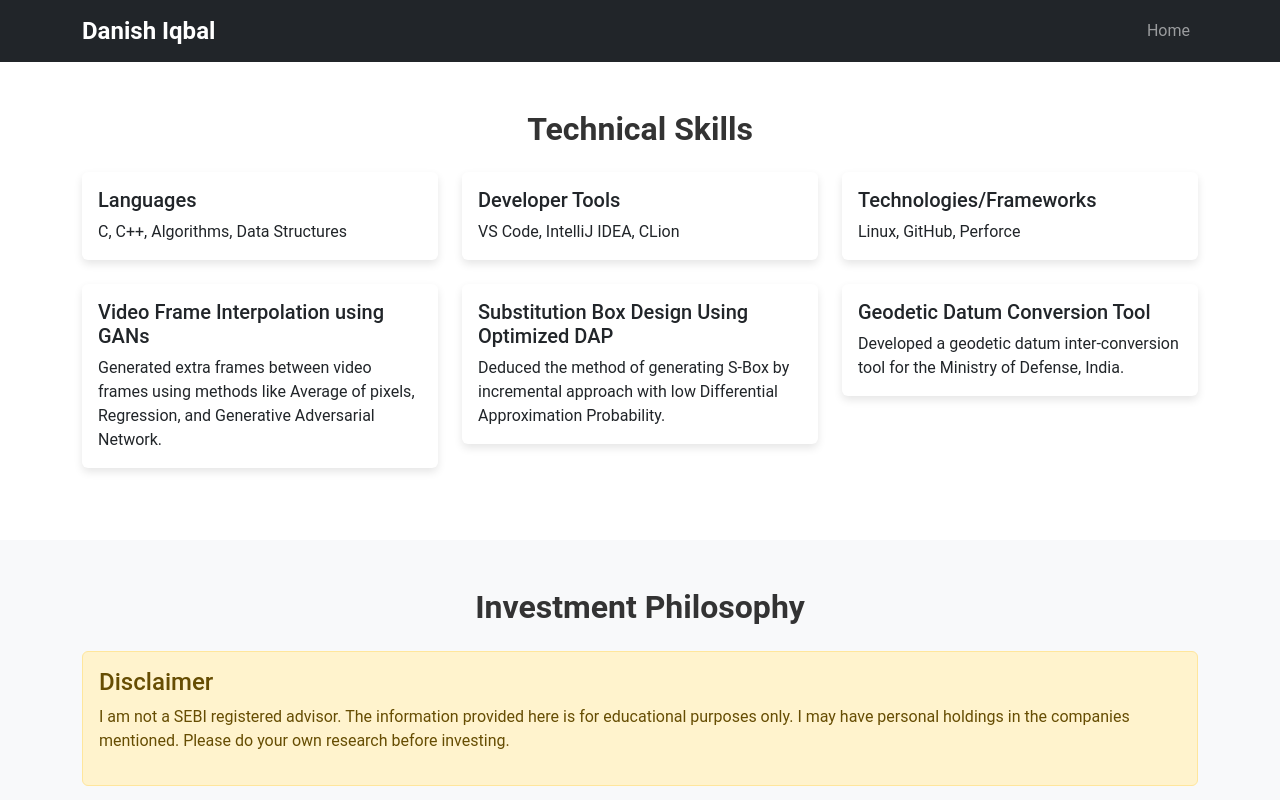
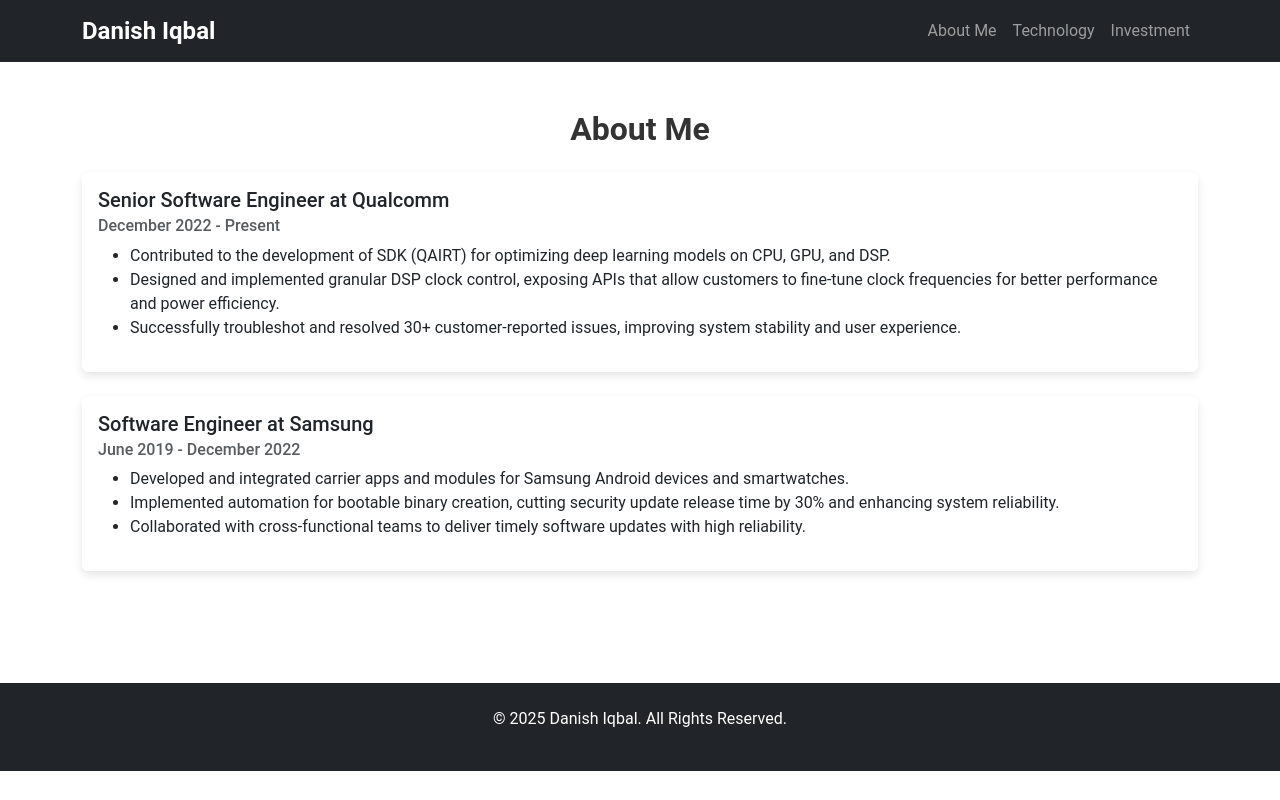
Before and after one commit to danishiqbal-11/portfolio, a React (Create React App) app: page /#/ in a window 1280 px wide. Shown: the top 800 px of the page. Built offline with nearby package versions, Linux system fonts and the light colour scheme.

Commit message:
Restructure website with About, Technology, and Investment pages

```diff
--- a/src/App.js
+++ b/src/App.js
@@ -1,6 +1,8 @@
+
 import React from 'react';
 import { HashRouter as Router, Routes, Route } from 'react-router-dom';
 import Header from './components/Header';
+import About from './components/About';
 import Technology from './components/Technology';
 import Investment from './components/Investment';
 // import Business from './components/Business';
@@ -15,13 +17,9 @@ function App() {
         <Header />
         <main>
           <Routes>
-            <Route path="/" element={
-              <>
-                <Technology />
-                <Investment />
-                {/* <Business /> */}
-              </>
-            } />
+            <Route path="/" element={<About />} />
+            <Route path="/technology" element={<Technology />} />
+            <Route path="/investment" element={<Investment />} />
             <Route path="/caplin-point" element={<CaplinPoint />} />
           </Routes>
         </main>
--- /dev/null
+++ b/src/components/About.js
@@ -0,0 +1,41 @@
+
+import React from 'react';
+import { Container, Row, Col, Card } from 'react-bootstrap';
+
+const About = () => {
+  return (
+    <Container className="py-5">
+      <h2 className="text-center mb-4">About Me</h2>
+      <Row>
+        <Col md={12} className="mb-4">
+          <Card>
+            <Card.Body>
+              <Card.Title>Senior Software Engineer at Qualcomm</Card.Title>
+              <Card.Subtitle className="mb-2 text-muted">December 2022 - Present</Card.Subtitle>
+              <ul>
+                <li>Contributed to the development of SDK (QAIRT) for optimizing deep learning models on CPU, GPU, and DSP.</li>
+                <li>Designed and implemented granular DSP clock control, exposing APIs that allow customers to fine-tune clock frequencies for better performance and power efficiency.</li>
+                <li>Successfully troubleshot and resolved 30+ customer-reported issues, improving system stability and user experience.</li>
+              </ul>
+            </Card.Body>
+          </Card>
+        </Col>
+        <Col md={12} className="mb-4">
+          <Card>
+            <Card.Body>
+              <Card.Title>Software Engineer at Samsung</Card.Title>
+              <Card.Subtitle className="mb-2 text-muted">June 2019 - December 2022</Card.Subtitle>
+              <ul>
+                <li>Developed and integrated carrier apps and modules for Samsung Android devices and smartwatches.</li>
+                <li>Implemented automation for bootable binary creation, cutting security update release time by 30% and enhancing system reliability.</li>
+                <li>Collaborated with cross-functional teams to deliver timely software updates with high reliability.</li>
+              </ul>
+            </Card.Body>
+          </Card>
+        </Col>
+      </Row>
+    </Container>
+  );
+};
+
+export default About;
--- a/src/components/Header.js
+++ b/src/components/Header.js
@@ -1,3 +1,4 @@
+
 import React from 'react';
 import { Navbar, Container, Nav } from 'react-bootstrap';
 import { Link } from 'react-router-dom';
@@ -10,7 +11,9 @@ const Header = () => {
         <Navbar.Toggle aria-controls="basic-navbar-nav" />
         <Navbar.Collapse id="basic-navbar-nav">
           <Nav className="ms-auto">
-            <Nav.Link as={Link} to="/">Home</Nav.Link>
+            <Nav.Link as={Link} to="/">About Me</Nav.Link>
+            <Nav.Link as={Link} to="/technology">Technology</Nav.Link>
+            <Nav.Link as={Link} to="/investment">Investment</Nav.Link>
           </Nav>
         </Navbar.Collapse>
       </Container>
```
Also changed, not shown: commit_message.txt.
